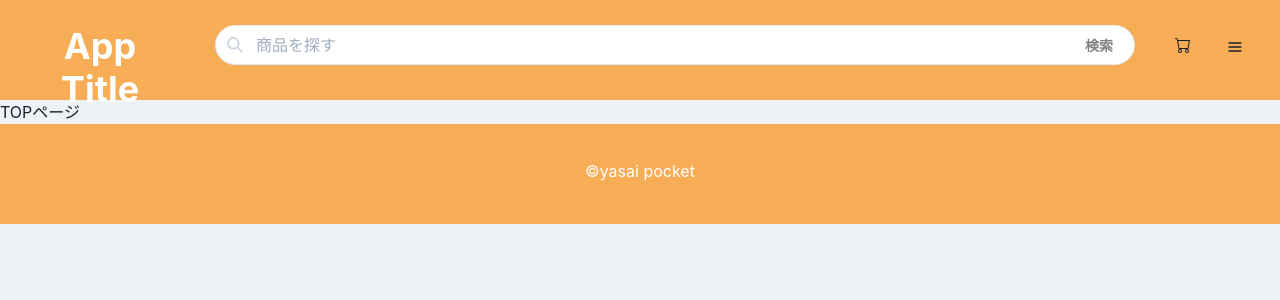
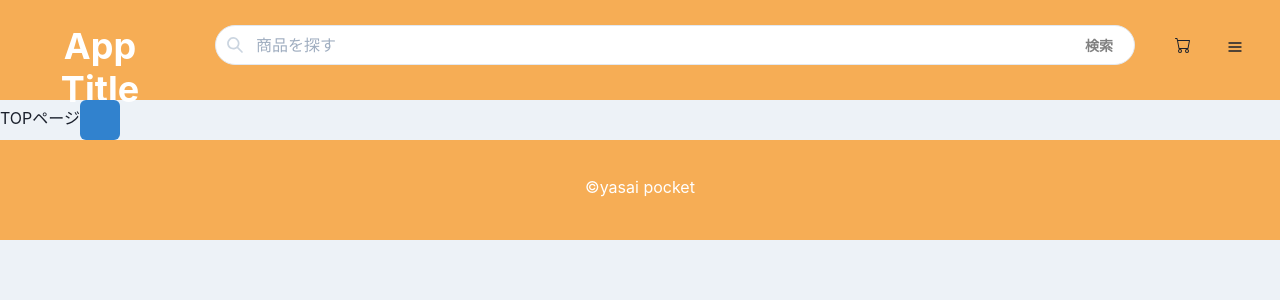
Before and after one commit to daisuke721/yasai_pocket, a React (Create React App) app in the folder frontend/: page / in a window 1280 px wide. Shown: the top 300 px of the page. Built offline with nearby package versions, Linux system fonts and the light colour scheme.

Commit message:
feat: atoms、organismsフォルダの作成 #12

```diff
--- a/frontend/src/App.tsx
+++ b/frontend/src/App.tsx
@@ -4,6 +4,7 @@ import { ChakraProvider, Button, Heading, Input, InputGroup, InputLeftElement, I
 import { HamburgerIcon, SearchIcon } from '@chakra-ui/icons';
 import { BsCart } from "react-icons/bs";
 
+import { PrimaryButton } from './components/atoms/button/PrimaryButton';
 import theme from './theme/theme';
 
 const App: React.FC = () => {
@@ -43,7 +44,11 @@ const App: React.FC = () => {
             </Drawer>
         </Grid>
         <Grid>
-          <GridItem>TOPページ</GridItem>
+          <GridItem>
+            TOPページ
+            <PrimaryButton>aaa</PrimaryButton>
+          </GridItem>
+
         </Grid>
         <Grid as='footer' bg='orange.300' h='100px'>
           <GridItem p='35px'>
--- /dev/null
+++ b/frontend/src/components/atoms/button/PrimaryButton.tsx
@@ -0,0 +1,12 @@
+import { Button } from "@chakra-ui/react"
+
+interface Props {
+  children?: React.ReactNode;
+}
+
+export const PrimaryButton: React.FC<Props> = (props) => {
+  // const { children } = props;
+  return (
+    <Button colorScheme='blue' variant='solid'></Button>
+  )
+}
```
Also changed, not shown: frontend/src/components/organisms/layout/Header.tsx (added, +7 -0 lines).
